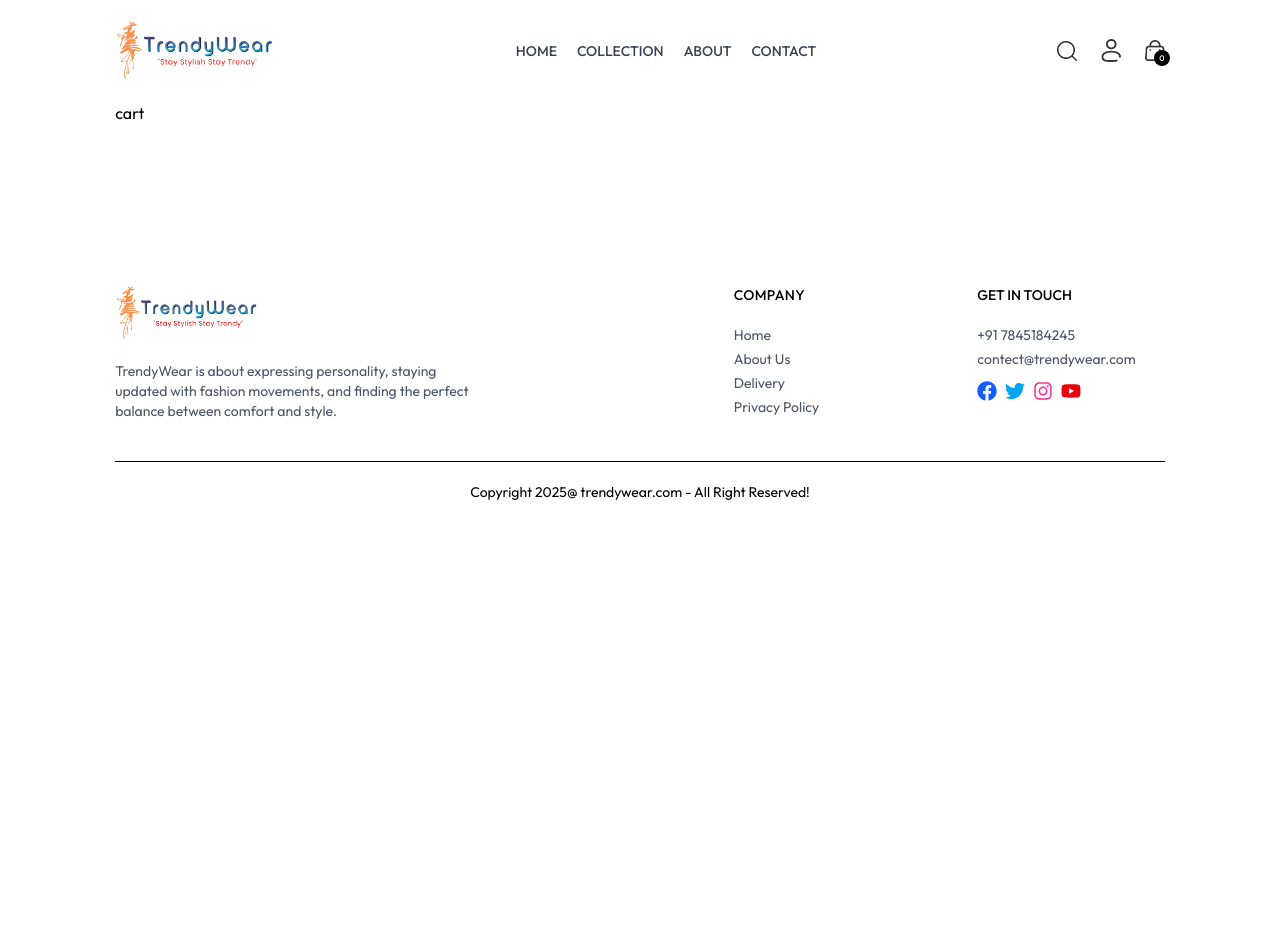
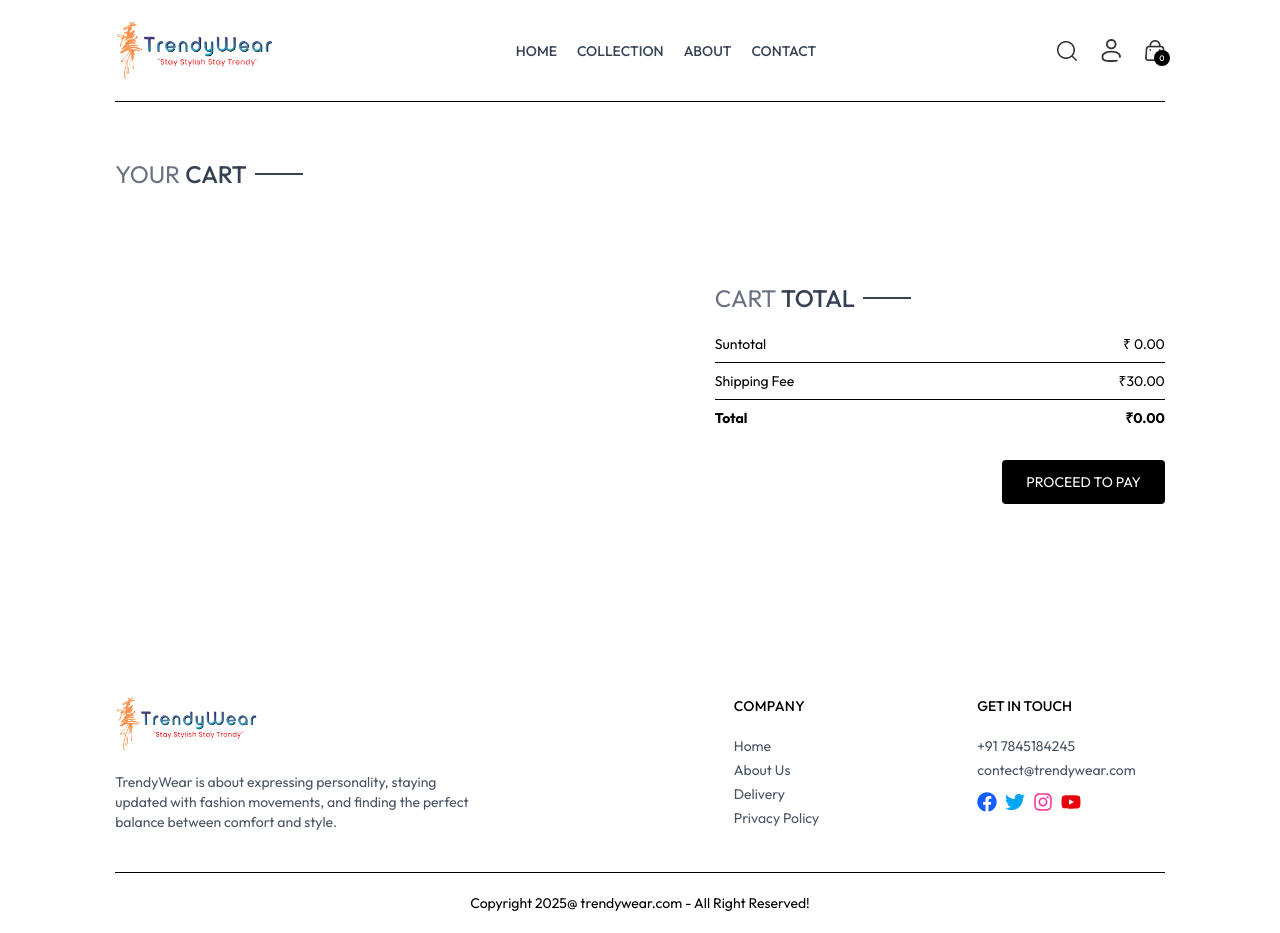
Before and after one commit to vikas34/TrendyWear, a React (Vite) app in the folder frontend/: page /cart in a window 1280 px wide. Before the commit the page ends 800 px from the top, so only its background shows below. Built offline with nearby package versions, Linux system fonts and the light colour scheme.

Commit message:
Completed Shop cart page with functionality

```diff
--- /dev/null
+++ b/frontend/src/components/CartTotal.jsx
@@ -0,0 +1,39 @@
+import React, { useContext } from 'react'
+import { ShopContext } from '../context/ShopContext'
+import Title from './Title';
+
+const CartTotal = () => {
+
+    const {currency, delivery_fee, getCartAmount} = useContext(ShopContext);
+  return (
+    <div className='w-full '>
+        <div className='text-2xl '>
+            <Title text1={'CART'} text2={'TOTAL'}/>
+
+        </div>
+        <div className='flex flex-col gap-2 mt-2 text-sm'>
+            <div className='flex justify-between'>
+                <p>Suntotal</p>
+                <p>{currency} {getCartAmount()}.00</p>
+
+            </div>
+            <hr />
+            <div className='flex justify-between'>
+                <p>Shipping Fee</p>
+                <p>{currency}{delivery_fee}.00</p>
+
+            </div>
+            <hr />
+            <div className='flex justify-between'>
+                <b>Total</b>
+                <b>{currency}{getCartAmount() ===  0 ? 0 : getCartAmount() + delivery_fee}.00</b>
+
+            </div>
+
+        </div>
+
+    </div>
+  )
+}
+
+export default CartTotal
--- a/frontend/src/context/ShopContext.jsx
+++ b/frontend/src/context/ShopContext.jsx
@@ -1,16 +1,18 @@
 import { createContext, useEffect, useState } from "react";
 import { products } from "../assets/assets";
 import { toast } from "react-toastify";
+import { useNavigate } from "react-router-dom";
 
 export const ShopContext = createContext();
 
 const ShopContextProvider = (props) => {
   const currency = "₹";
   const delivery_fee = 30;
-
   const [search, setSearch] = useState("");
   const [showSearch, setShowSearch] = useState(false);
   const [cartItems, setCartItems] = useState({});
+  const navigate = useNavigate();
+
 
   const addToCart = async (itemId, size) => {
     if (!size) {
@@ -47,9 +49,31 @@
     return totalCount;
   };
 
+  const updateQuantity = async (itemId, size, quantity) => {
+    let cartData = structuredClone(cartItems);
+    cartData[itemId][size] = quantity;
+    setCartItems(cartData);
+  };
+
   useEffect(() => {
     console.log(cartItems);
   }, [cartItems]);
+
+  const getCartAmount = () => {
+    let totalAmount = 0;
+    for (const items in cartItems) {
+      let itemInfo = products.find((product) => product._id == items);
+      for (const item in cartItems[items]) {
+        try {
+          if (cartItems[items][item] > 0) {
+            totalAmount += itemInfo.price * cartItems[items][item];
+          }
+        } catch (err) {}
+      }
+    }
+
+    return totalAmount;
+  };
 
   const value = {
     products,
@@ -62,6 +86,9 @@
     cartItems,
     addToCart,
     getCartCount,
+    updateQuantity,
+    getCartAmount,
+    navigate,
   };
 
   return (
--- a/frontend/src/pages/Cart.jsx
+++ b/frontend/src/pages/Cart.jsx
@@ -1,11 +1,90 @@
-import React from 'react'
+import React, { useContext, useEffect, useState } from "react";
+import { ShopContext } from "../context/ShopContext";
+import Title from "../components/Title";
+import { assets } from "../assets/assets";
+import CartTotal from "../components/CartTotal";
 
 const Cart = () => {
+  const { products, currency, cartItems, updateQuantity, navigate} = useContext(ShopContext);
+  const [cartData, setCartData] = useState([]);
+
+  useEffect(() => {
+    const tempData = [];
+    for (const productId in cartItems) {
+      for (const size in cartItems[productId]) {
+        if (cartItems[productId][size] > 0) {
+          tempData.push({
+            _id: productId,
+            size: size,
+            quantity: cartItems[productId][size],
+          });
+        }
+      }
+    }
+
+    setCartData(tempData);
+  }, [cartItems]);
+
   return (
-    <div>
-      cart
+    <div className="border-t pt-14">
+      <div className="text-2xl mb-3">
+        <Title text1={"YOUR"} text2={"CART"} />
+      </div>
+
+      <div>
+        {cartData.map((item, index) => {
+          const productData = products.find(
+            (product) => product._id === item._id
+          );
+          return (
+            <div
+              key={index}
+              className="py-4 border-t border-b text-gray-700 grid grid-cols-[4fr_0.5fr_1.5fr] sm:grid-cols[4fr_2fr_0.5fr] items-center gap-4"
+            >
+              <div className="flex items-start gap-6">
+                <img
+                  className="w-16 sm:w-20"
+                  src={productData.image[0]}
+                  alt=""
+                />
+
+                <div>
+                  <p className="text-xs sm:text-lg font-medium">
+                    {productData.name}{" "}
+                  </p>
+                  <div className="flex items-center mt-2 gap-5">
+                    <p>
+                      {currency}
+                      {productData.price}
+                    </p>
+                    <p className="px-2 sm:px-3 sm:py-1 border bg-slate-50 rounded">
+                      {item.size}
+                    </p>
+                  </div>
+                </div>
+              </div>
+              <input onChange={(e)=> e.target.value === '' || e.target.value === '0' ? null : updateQuantity(item._id, item.size,Number(e.target.value))} className="border max-w-10 sm:max-w-15 px-1 sm:px-2 py-1 rounded" type="number" min={1} defaultValue={item.quantity} name="" id="" />
+              <img onClick={()=>updateQuantity(item._id, item.size,0)} className="w-4 mr-4 sm:w-5 cursor-pointer" src={assets.bin_icon} alt="" />
+            </div>
+          );
+        })}
+      </div>
+
+      <div className="flex justify-end my-20">
+          <div className="w-full sm:w-[450px]">
+            <CartTotal/>
+            <div className="w-full text-end">
+              <button onClick={()=>navigate('./place-order')} className="bg-black text-white text-sm my-8 px-6 py-3 rounded cursor-pointer">
+                PROCEED TO PAY
+
+              </button>
+            </div>
+
+          </div>
+
+      </div>
     </div>
-  )
-}
+  );
+};
 
-export default Cart
+export default Cart;
```
